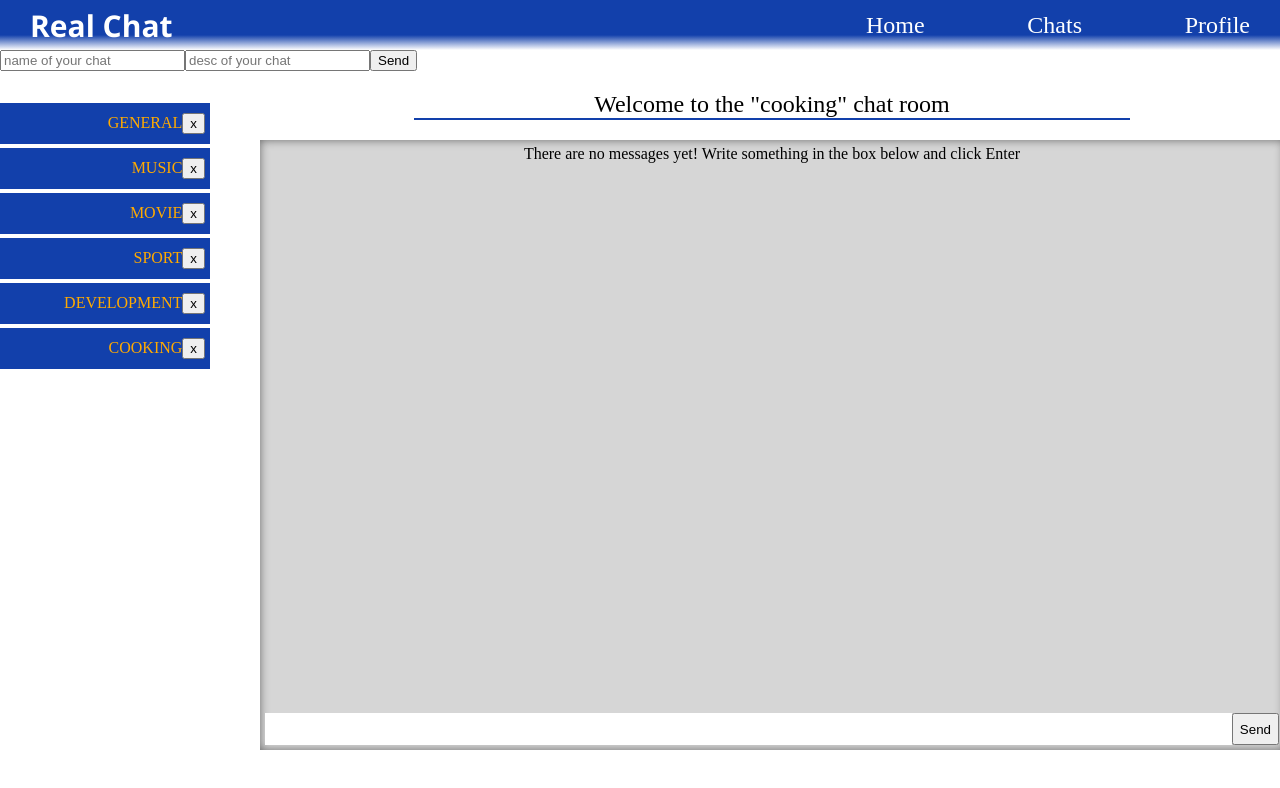
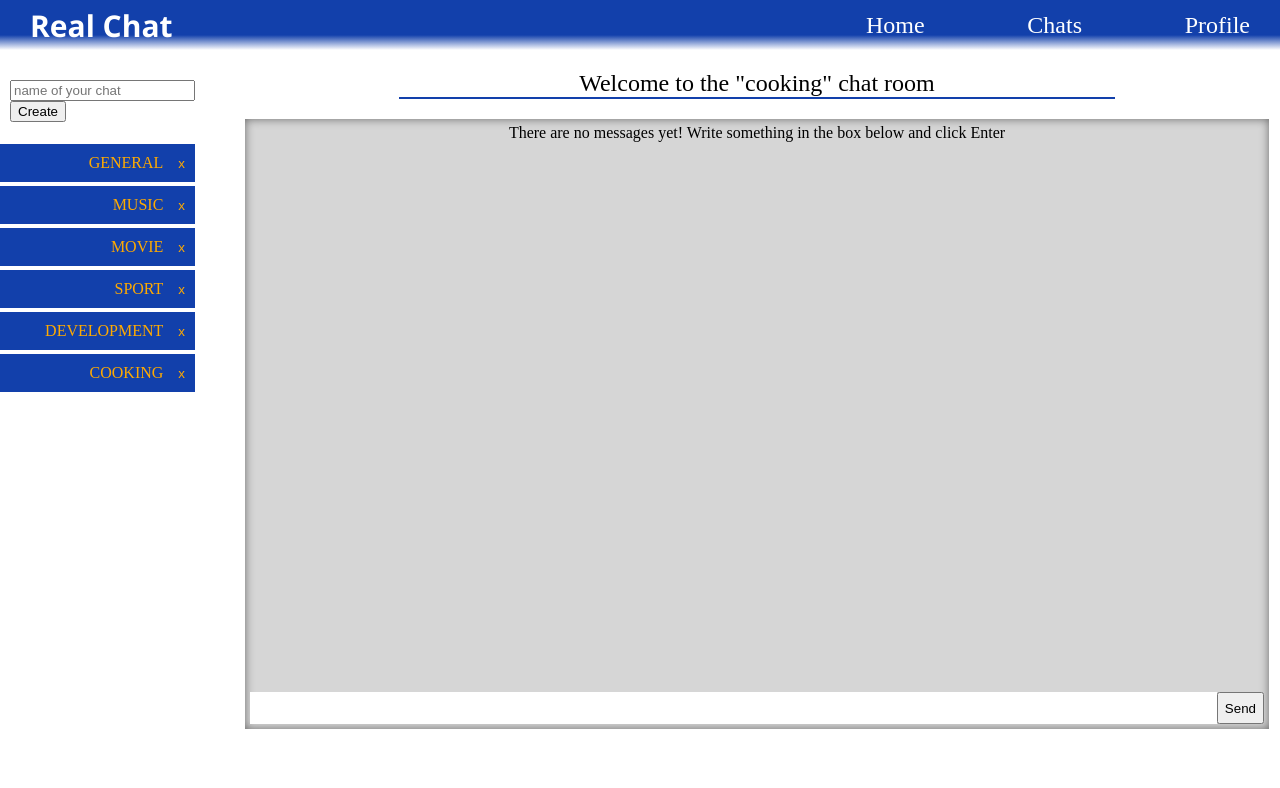
Before and after one commit to Gray-Starling/GeekBrains_react_course, a React (Create React App) app: page /chatlist/cooking in a window 1280 px wide. Shown: the top 788 px of the page. Built offline with nearby package versions, Linux system fonts and the light colour scheme.

Commit message:
chat removal function and code refactoring

```diff
--- a/src/components/ChatPage/ChatPage.css
+++ b/src/components/ChatPage/ChatPage.css
@@ -8,6 +8,17 @@
   margin-top: 30px;
 }
 
+.chat-page-description-wrp {
+  margin-top: 30px;
+  text-align: center;
+  font-size: 24px;
+}
+
+.chat-page-description {
+  margin: 20px 50px;
+  width: 80vw;
+}
+
 .chat-page-title {
   font-size: 30px;
 }
@@ -16,21 +27,41 @@
   flex-direction: column;
 }
 
+.chat-page-form {
+  margin: 0 0 20px 10px;
+}
+
+.chat-page-link-wrp {
+  display: flex;
+  margin: 2px 0;
+}
+
 .chat-page-link {
-  width: 200px;
-  margin: 2px 0;
+  width: 100%;
   padding: 10px 5px;
   text-decoration: none;
   text-transform: uppercase;
   text-align: right;
   background-color: #1240ab;
   color: #ffaa00;
-  transition: all 0.3s 0s ease;
 }
 
 .chat-page-link:hover {
-  padding: 10px 15px;
   background-color: #ffaa00;
   color: #1240ab;
-  /* transform: rotate(180deg); */
 }
+
+.chat-page-link-btn {
+  padding: 0 10px;
+  cursor: pointer;
+  color: #ffaa00;
+  background-color: #1240ab;
+  outline: none;
+  border: none;
+  transition: all 0.2s 0s ease;
+}
+
+.chat-page-link-btn:hover {
+  background-color: #ffaa00;
+  color: #1240ab;
+}
--- a/src/components/ChatPage/ChatPage.jsx
+++ b/src/components/ChatPage/ChatPage.jsx
@@ -1,74 +1,80 @@
-import React, { useEffect, useState } from "react";
+import React, { useState } from "react";
 import { nanoid } from "nanoid";
 import { useParams, Link } from "react-router-dom";
 import { chatListArray } from "../constants/chatListArray";
 import { Massenger } from "../Massenger/Massenger";
+import { CreateChat } from "../CreateChat/CreateChat";
 
 import "./ChatPage.css";
 
-//! Удалить/ изменить/ решить вопрос с добавлние чатов
-//! Сделать правильные стили что бы визуально все смотрелось
 export const ChatPage = () => {
   const { title } = useParams();
   const [listOfChats, addChatToList] = useState(chatListArray);
   const [chatName, setChatName] = useState("");
-  const [descriptionValue, setDescriptionValue] = useState("");
 
-  const addChatHandler = () => {
+  const addChatHandler = (ev) => {
     let newChat = {
       id: nanoid(),
       name: chatName,
-      description: descriptionValue,
     };
+    ev.preventDefault();
     addChatToList((prev) => [...prev, newChat]);
     setChatName("");
-    setDescriptionValue("");
+  };
+
+  const removeChatHandler = (id) => {
+    let temporaryChatList = listOfChats.filter((item) => item.id !== id);
+    addChatToList(temporaryChatList);
   };
 
   return (
     <>
-      <input
-        placeholder="name of your chat"
-        type="text"
-        name={chatName}
-        value={chatName}
-        onChange={(ev) => {
-          setChatName(ev.target.value);
-        }}
-      />
-      <input
-        placeholder="desc of your chat"
-        type="text"
-        name={descriptionValue}
-        value={descriptionValue}
-        onChange={(ev) => {
-          setDescriptionValue(ev.target.value);
-        }}
-      />
-      <button type="submit" onClick={addChatHandler}>
-        Send
-      </button>
-
       <div className="chat-page">
         <div className="chat-page-nav">
           <div className="chat-page-list">
+            <CreateChat
+              onSubmit={addChatHandler}
+              onChange={(ev) => setChatName(ev.target.value)}
+              className="chat-page-form"
+              value={chatName}
+            />
             {listOfChats.map((item) => {
               return (
+                <div className="chat-page-link-wrp" key={item.id}>
                   <Link
                     className="chat-page-link"
-                  key={item.id}
                     to={`/chatlist/${item.name}`}
                   >
                     <span className="chat-page-item">{item.name}</span>
-                  <button>x</button>
                   </Link>
+                  <button
+                    className="chat-page-link-btn"
+                    onClick={() => removeChatHandler(item.id)}
+                  >
+                    x
+                  </button>
+                </div>
               );
             })}
           </div>
         </div>
+        {title ? (
           <div className="main">
             <Massenger title={title} />
           </div>
+        ) : (
+          <div className="chat-page-description-wrp">
+            <p className="chat-page-description">
+              The list of chats on the left, by clicking on the desired link you
+              will be taken to the desired chat room.
+            </p>
+            <p className="chat-page-description">
+              If for some reason you don&lsquo;t like the room, you can delete
+              it by clicking on the cross. You can also add your room using the
+              form.
+            </p>
+          </div>
+        )}
       </div>
     </>
   );
--- /dev/null
+++ b/src/components/CreateChat/CreateChat.jsx
@@ -0,0 +1,25 @@
+import React from "react";
+import PropTypes from "prop-types";
+
+export const CreateChat = ({ onSubmit, onChange, value }) => {
+  return (
+    <>
+      <form onSubmit={onSubmit} className="chat-page-form">
+        <input
+          placeholder="name of your chat"
+          type="text"
+          name={value}
+          value={value}
+          onChange={onChange}
+        />
+        <button type="submit">Create</button>
+      </form>
+    </>
+  );
+};
+
+CreateChat.propTypes = {
+  onSubmit: PropTypes.func,
+  onChange: PropTypes.func,
+  value: PropTypes.string,
+};
--- a/src/components/constants/chatListArray.jsx
+++ b/src/components/constants/chatListArray.jsx
@@ -4,37 +4,25 @@ export let chatListArray = [
   {
     id: nanoid(),
     name: "general",
-    description:
-      "Lorem ipsum dolor sit amet consectetur, adipisicing elit. Ducimus nostrum provident repellat at maiores voluptate impedit fugiat officiis suscipit earum.",
   },
   {
     id: nanoid(),
     name: "music",
-    description:
-      "Lorem ipsum dolor sit amet consectetur, adipisicing elit. Ducimus nostrum provident repellat at maiores voluptate impedit fugiat officiis suscipit earum.",
   },
   {
     id: nanoid(),
     name: "movie",
-    description:
-      "Lorem ipsum dolor sit amet consectetur, adipisicing elit. Ducimus nostrum provident repellat at maiores voluptate impedit fugiat officiis suscipit earum.",
   },
   {
     id: nanoid(),
     name: "sport",
-    description:
-      "Lorem ipsum dolor sit amet consectetur, adipisicing elit. Ducimus nostrum provident repellat at maiores voluptate impedit fugiat officiis suscipit earum.",
   },
   {
     id: nanoid(),
     name: "development",
-    description:
-      "Lorem ipsum dolor sit amet consectetur, adipisicing elit. Ducimus nostrum provident repellat at maiores voluptate impedit fugiat officiis suscipit earum.",
   },
   {
     id: nanoid(),
     name: "cooking",
-    description:
-      "Lorem ipsum dolor sit amet consectetur, adipisicing elit. Ducimus nostrum provident repellat at maiores voluptate impedit fugiat officiis suscipit earum.",
   },
 ];
--- a/src/pages/ChatList/ChatList.css
+++ /dev/null
@@ -1,44 +0,0 @@
-.wrp {
-  display: flex;
-  flex-direction: column;
-  align-items: center;
-}
-
-.chatList-page-title {
-  font-size: 24px;
-}
-
-.chatList-block {
-  display: flex;
-  justify-content: space-between;
-  align-items: center;
-  flex-wrap: wrap;
-  width: 700px;
-}
-.chat-card {
-  display: flex;
-  flex-direction: column;
-  width: 300px;
-  height: 200px;
-  margin: 10px;
-  border: 1px solid #000;
-  text-decoration: none;
-  color: #1240ab;
-  background-color: #ffaa00;
-}
-
-.chat-card:hover {
-  cursor: pointer;
-}
-
-.chat-title {
-  display: block;
-  border-bottom: 2px solid #000;
-  text-align: center;
-  font-size: 21px;
-  text-transform: capitalize;
-}
-
-.chat-description {
-  padding: 10px;
-}
--- a/src/pages/ChatList/ChatList.jsx
+++ b/src/pages/ChatList/ChatList.jsx
@@ -1,26 +1,10 @@
 import React from "react";
-import { Link } from "react-router-dom";
-import { chatListArray } from "../../components/constants/chatListArray";
-import "./ChatList.css";
+import { ChatPage } from "../../components/ChatPage/ChatPage";
 
 export const ChatList = () => {
   return (
     <>
-      <div className="wrp">
-        <p className="chatList-page-title">Chat list</p>
-        <div className="chatList-block">
-          {chatListArray.map((item) => (
-            <Link
-              className="chat-card"
-              key={item.id}
-              to={`/chatlist/${item.name}`}
-            >
-              <span className="chat-title">{item.name}</span>
-              <span className="chat-description">{item.description}</span>
-            </Link>
-          ))}
-        </div>
-      </div>
+      <ChatPage />
     </>
   );
 };
```
Lines whose indentation alone changed are shown as unchanged.
